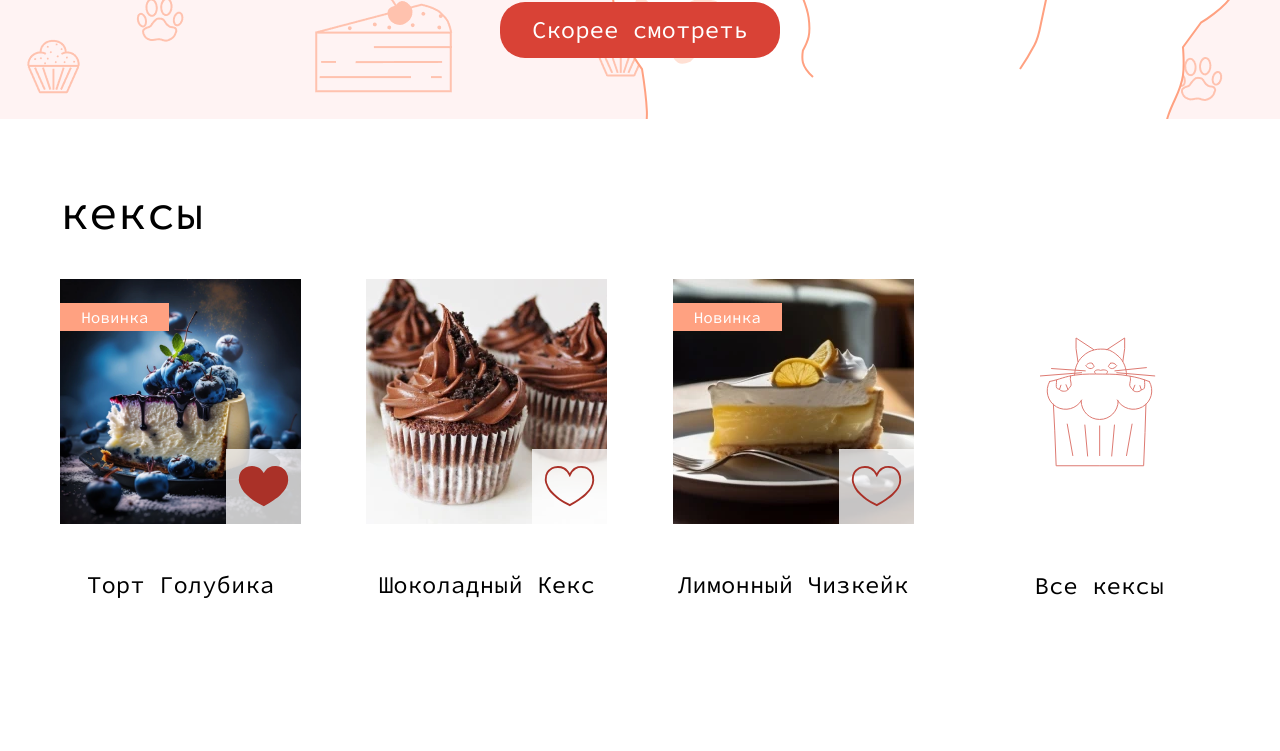
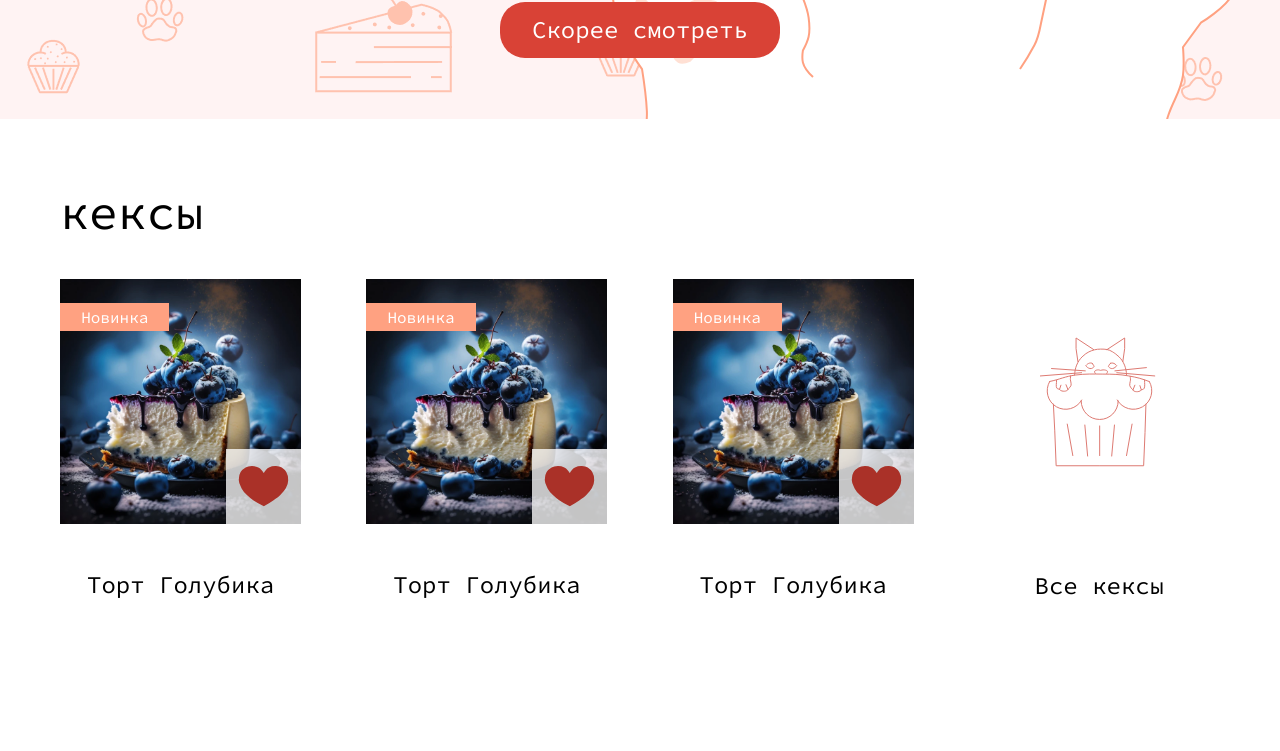
Before and after one commit to granstel/keks-confectionery, a React (Create React App) app in the folder project/: page / in a window 1280 px wide. Shown: the part 537-1288 px from the top of the page. Built offline with nearby package versions, Linux system fonts and the light colour scheme.

Commit message:
used Product component at Main

```diff
--- a/project/src/pages/main/main.tsx
+++ b/project/src/pages/main/main.tsx
@@ -1,4 +1,5 @@
 import Header from "../../components/header/header";
+import Product from "../../components/product/product";
 
 export default function Main(): JSX.Element {
   return (
@@ -24,64 +25,13 @@ export default function Main(): JSX.Element {
             <h2 className="random-main__title">кексы</h2>
             <ul className="random-main__list">
               <li className="random-main__item">
-                <div className="card-item">
-                  <a className="card-item__img-link" href="/newcoming">
-                    <div className="card-item__img-wrapper">
-                      <picture>
-                        <source type="image/webp" srcSet="img/content/blueberry-cake.webp, img/content/blueberry-cake@2x.webp 2x" />
-                        <img src="img/content/blueberry-cake.jpg" srcSet="img/content/blueberry-cake@2x.jpg 2x" width="241" height="245" alt="Торт голубика." />
-                      </picture>
-                    </div><span className="card-item__label">Новинка</span>
-                  </a>
-                  <button className="card-item__favorites card-item__favorites--active"><span className="visually-hidden">Добавить в избранное</span>
-                    <svg width="51" height="41" aria-hidden="true">
-                      <use xlinkHref="#icon-like"></use>
-                    </svg>
-                  </button>
-                  <a className="card-item__link" href="/1">
-                    <h3 className="card-item__title"><span>Торт Голубика</span></h3>
-                  </a>
-                </div>
+                <Product />
               </li>
               <li className="random-main__item">
-                <div className="card-item">
-                  <a className="card-item__img-link" href="/2">
-                    <div className="card-item__img-wrapper">
-                      <picture>
-                        <source type="image/webp" srcSet="img/content/chocolate-pie.webp, img/content/chocolate-pie@2x.webp 2x" />
-                        <img src="img/content/chocolate-pie.jpg" srcSet="img/content/chocolate-pie@2x.jpg 2x" width="241" height="245" alt="Шоколадный кекс." />
-                      </picture>
-                    </div>
-                  </a>
-                  <button className="card-item__favorites"><span className="visually-hidden">Добавить в избранное</span>
-                    <svg width="51" height="41" aria-hidden="true">
-                      <use xlinkHref="#icon-like"></use>
-                    </svg>
-                  </button>
-                  <a className="card-item__link" href="/3">
-                    <h3 className="card-item__title"><span>Шоколадный Кекс</span></h3>
-                  </a>
-                </div>
+                <Product />
               </li>
               <li className="random-main__item">
-                <div className="card-item">
-                  <a className="card-item__img-link" href="/newcoming">
-                    <div className="card-item__img-wrapper">
-                      <picture>
-                        <source type="image/webp" srcSet="img/content/lemon-pie.webp, img/content/lemon-pie@2x.webp 2x" />
-                        <img src="img/content/lemon-pie.jpg" srcSet="img/content/lemon-pie@2x.jpg 2x" width="241" height="245" alt="Лимонный чизкейк." />
-                      </picture>
-                    </div><span className="card-item__label">Новинка</span>
-                  </a>
-                  <button className="card-item__favorites"><span className="visually-hidden">Добавить в избранное</span>
-                    <svg width="51" height="41" aria-hidden="true">
-                      <use xlinkHref="#icon-like"></use>
-                    </svg>
-                  </button>
-                  <a className="card-item__link" href="/4">
-                    <h3 className="card-item__title"><span>Лимонный Чизкейк</span></h3>
-                  </a>
-                </div>
+                <Product />
               </li>
               <li className="random-main__item">
                 <a className="random-main__link" href="/keksses">
```
